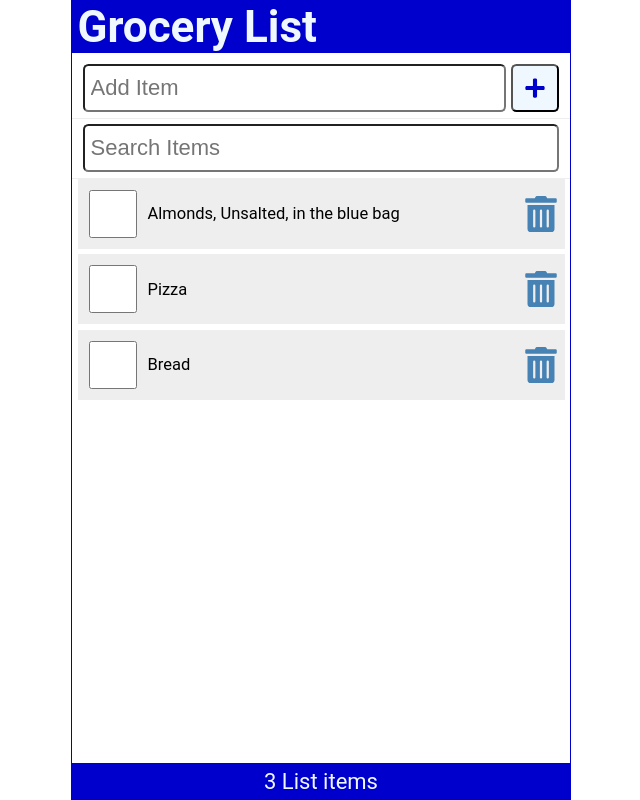
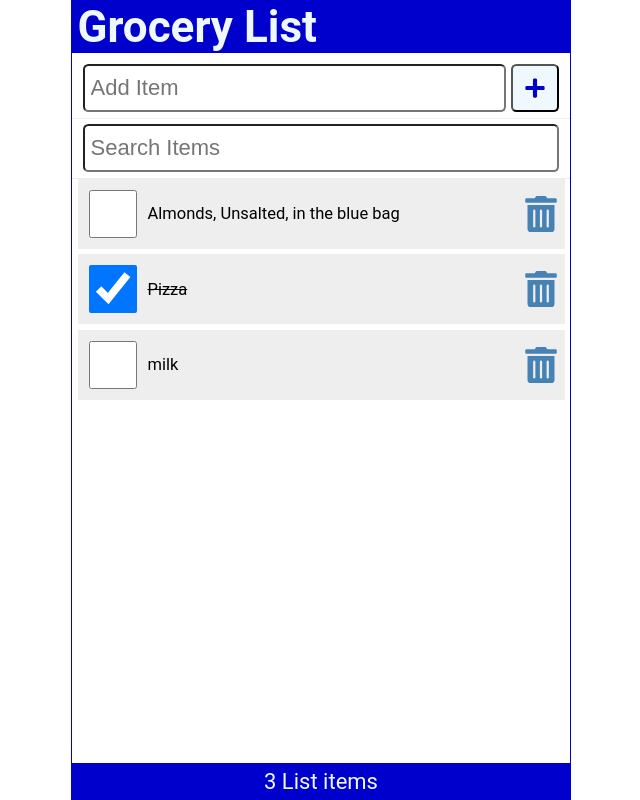
Before and after one commit to adinduokoro/React-Tutorial, a React (Create React App) app: page / in a window 1280 px wide. Shown: the whole page, without its empty margins (319-959 px from the left). Built offline with nearby package versions, Linux system fonts and the light colour scheme; data requests are answered from the project's data file.

Commit message:
CRUD Operations

```diff
--- a/data/db.json
+++ b/data/db.json
@@ -7,13 +7,13 @@
     },
     {
       "id": 2,
-          "checked": false,
+      "checked": true,
       "item": "Pizza"
     },
     {
-          "id": 3,
+      "id": 4,
       "checked": false,
-          "item": "Bread"
+      "item": "milk"
     }
   ]
 }
--- a/src/App.js
+++ b/src/App.js
@@ -4,6 +4,7 @@
 import Content from './Content';
 import Footer from './Footer';
 import { useState , useEffect } from 'react';
+import apiRequest from './apiRequest';
 
 
 function App() {
@@ -34,21 +35,49 @@
     }, 2000)
   },[])
 
-  const addItem = (item) => {
+  const addItem = async (item) => {
     const id = items.length ? items[items.length - 1].id + 1 : 1;
     const myNewItem = { id, checked: false, item };
     const listItems = [...items, myNewItem];
     setItems(listItems);
+
+    const postOptions = {
+      method: 'POST',
+      headers: {
+        'Content-Type' : 'application/json'
+      },
+      body: JSON.stringify(myNewItem)
+    }
+    const result = await apiRequest(API_URL, postOptions)
+    if (result) setFetchError(result)
   }
 
-  const handleCheck = (id) => {
+  const handleCheck = async (id) => {
     const listItems = items.map((item) => item.id === id ? { ...item, checked: !item.checked } : item);
     setItems(listItems);
+
+    const myItem = listItems.filter((item) => item.id === id)
+    const updateOptions = {
+      method: 'PATCH',
+      headers: {
+        'Content-Type' : 'application/json'
+      },
+      body: JSON.stringify({ checked: myItem[0].checked })
+    }
+
+    const reqUrl = `${API_URL}/${id}`
+    const result = await apiRequest(reqUrl, updateOptions)
+    if (result) setFetchError(result)
   }
 
-  const handleDelete = (id) => {
+  const handleDelete = async (id) => {
     const listItems = items.filter((item) => item.id !== id);
     setItems(listItems);
+
+    const deleteOptions = { method: 'DELETE'}
+    const reqUrl = `${API_URL}/${id}`
+    const result = await apiRequest(reqUrl, deleteOptions)
+    if (result) setFetchError(result)
   }
 
   const handleSubmit = (e) => {
--- /dev/null
+++ b/src/apiRequest.js
@@ -0,0 +1,12 @@
+const apiRequest = async (url = '', optionsObj = null, errMsg = null) => {
+  try{
+    const response = await fetch(url, optionsObj);
+    if(!response.ok) throw Error("Please reload the app")
+  } catch (err) {
+    errMsg = err.message
+  } finally {
+    return errMsg
+  }
+}
+
+export default apiRequest
```
Lines whose indentation alone changed are shown as unchanged.
